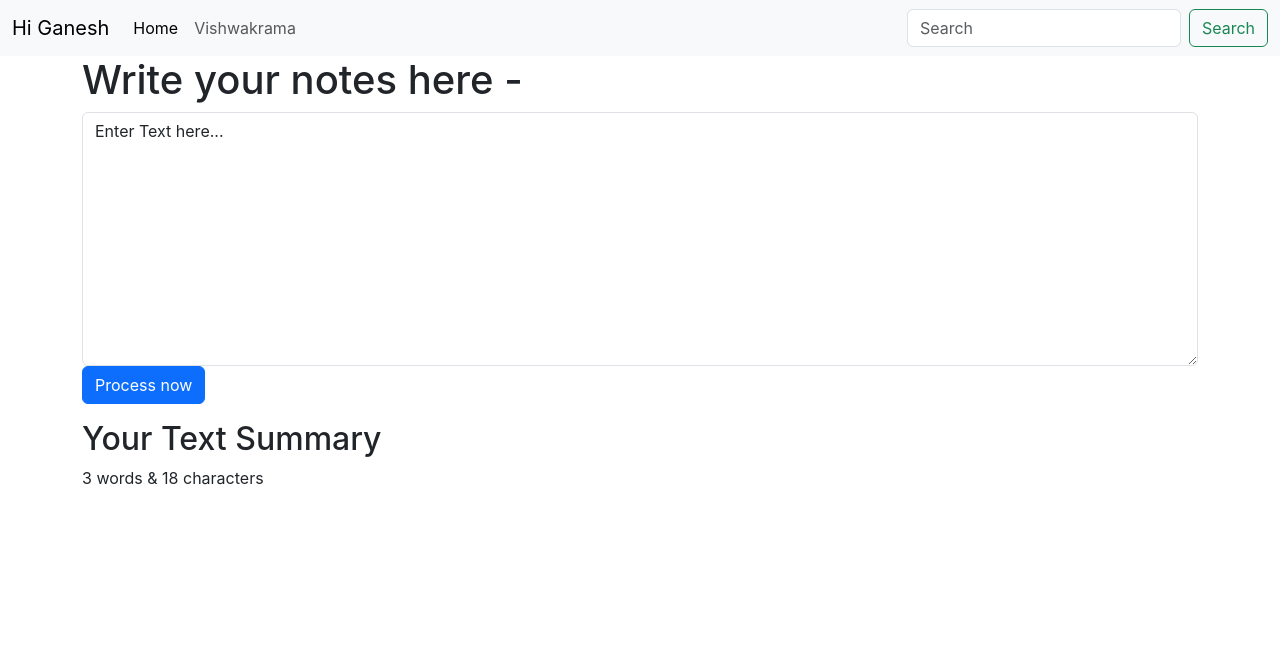
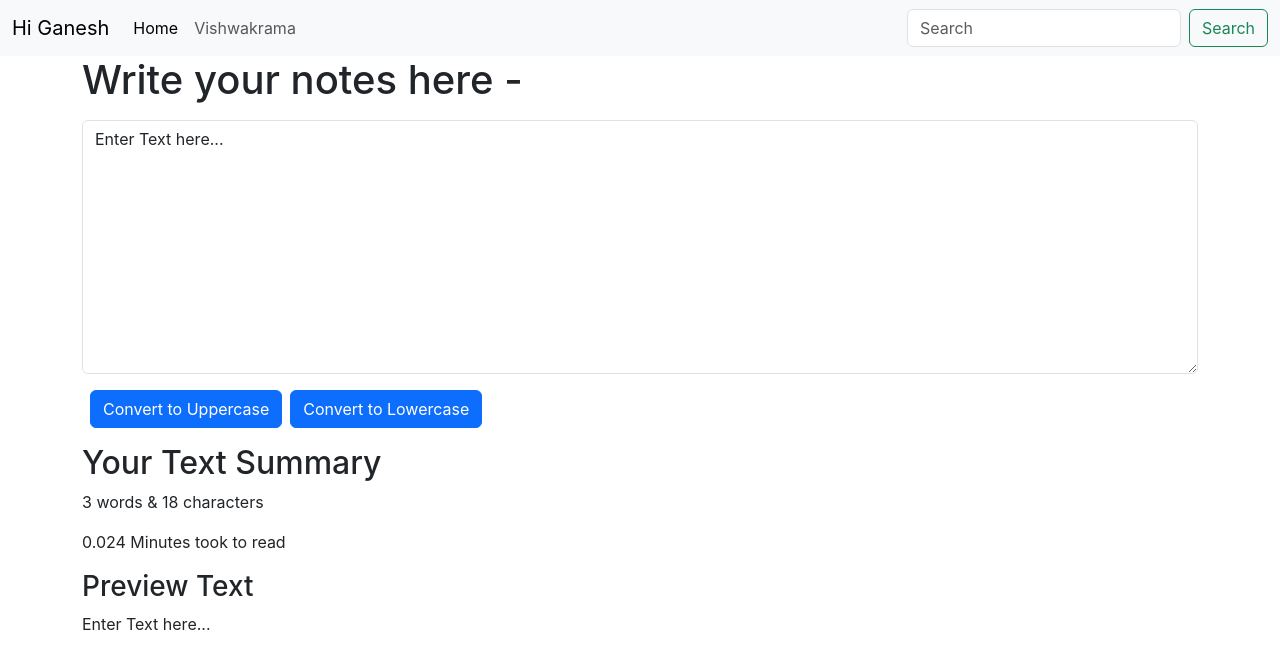
Before and after one commit to icandy9914/myreactapp, a React (Create React App) app: page / in a window 1280 px wide. Shown: the top 668 px of the page. Built offline with nearby package versions, Linux system fonts and the light colour scheme.

Commit message:
Enhanded react code

```diff
--- a/src/components/TextForms.js
+++ b/src/components/TextForms.js
@@ -1,9 +1,15 @@
 import React,{useState} from 'react'
 
 export default function TextForms(props) {
-    const handleClick = ()=> {
+    const handleUpperClick = ()=> {
         console.log("you clicked" + mytxt);
         let newTxt = mytxt.toUpperCase();
+        setText(newTxt);
+    }
+
+    const handleLowerClick = ()=> {
+        console.log("you clicked" + mytxt);
+        let newTxt = mytxt.toLowerCase();
         setText(newTxt);
     }
     const handleUpdate = (event)=> {
@@ -16,13 +22,17 @@ export default function TextForms(props) {
         <div className="container">
             <h1>{props.headingTxt} - </h1>
             <div className="mb-3">
-                <textarea value={mytxt} className="form-control" id="exampleFormControlTextarea1" rows="10" onChange={handleUpdate}>{mytxt}</textarea>
-                <button className="btn btn-primary" onClick={handleClick}>Process now</button>
+                <textarea value={mytxt} className="form-control my-3" id="exampleFormControlTextarea1" rows="10" onChange={handleUpdate}>{mytxt}</textarea>
+                <button className="btn btn-primary mx-2" onClick={handleUpperClick}>Convert to Uppercase</button>
+                <button className="btn btn-primary" onClick={handleLowerClick}>Convert to Lowercase</button>
             </div>
         </div>
         <div className="container">
             <h2>Your Text Summary</h2>
             <p>{mytxt.split(" ").length} words & {mytxt.length} characters</p>
+            <p>{0.008 * mytxt.split(" ").length} Minutes took to read</p>
+            <h3>Preview Text</h3>
+            <p>{mytxt}</p>
         </div>
         </>
     )
```
